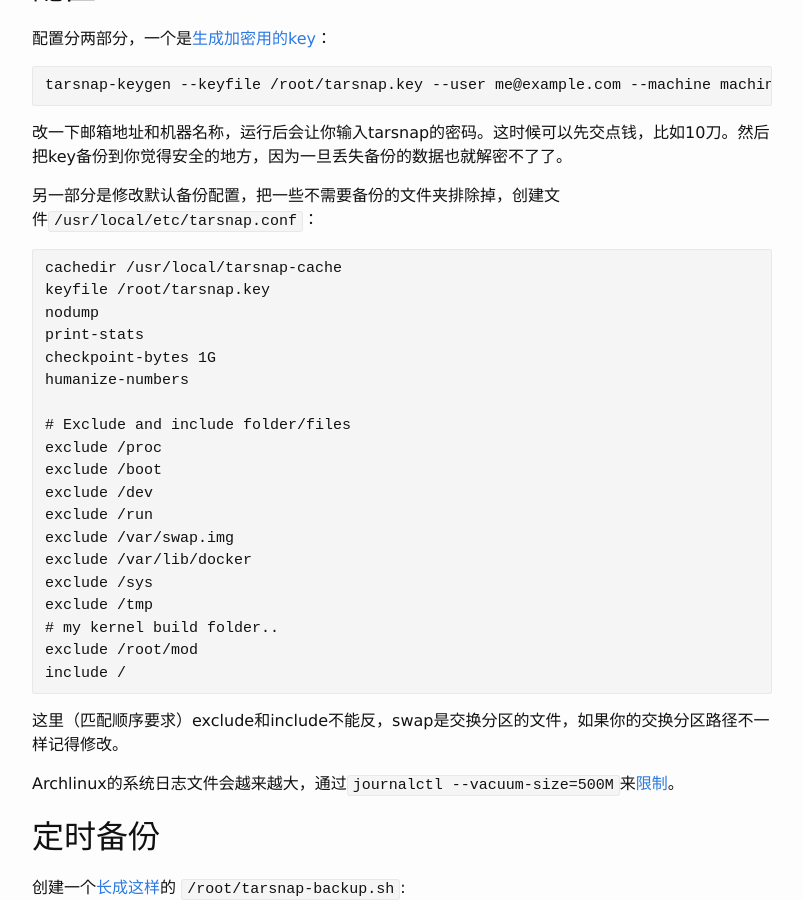
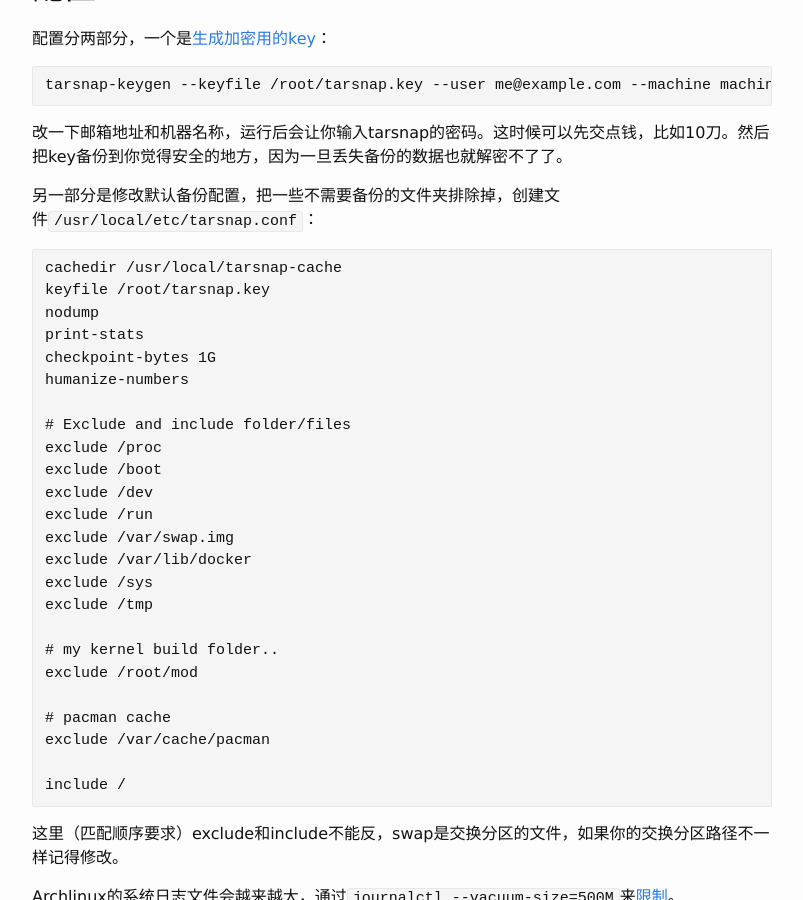
Before and after one commit to ahxxm/ahxxm.github.io, a Jekyll site: the page built from _posts/2015-10-05-tarsnap-backup.md, in a window 1280 px wide and 900 px high, scrolled down 907 px. Shown: the whole window, without its empty margins (238-1041 px from the left). Built offline with Jekyll 4.4.1, drawn with Linux system fonts in a browser that asks for light colours; some web fonts are replaced.

Commit message:
exclude pacman cache

```diff
--- a/_posts/2015-10-05-tarsnap-backup.md
+++ b/_posts/2015-10-05-tarsnap-backup.md
@@ -60,8 +60,13 @@ Tarsnap的技术细节可以在[这里](http://www.daemonology.net/blog/2008-12-
     exclude /var/lib/docker
     exclude /sys
     exclude /tmp
+
     # my kernel build folder..
     exclude /root/mod
+
+    # pacman cache
+    exclude /var/cache/pacman
+
     include /
 
 这里（匹配顺序要求）exclude和include不能反，swap是交换分区的文件，如果你的交换分区路径不一样记得修改。
```
